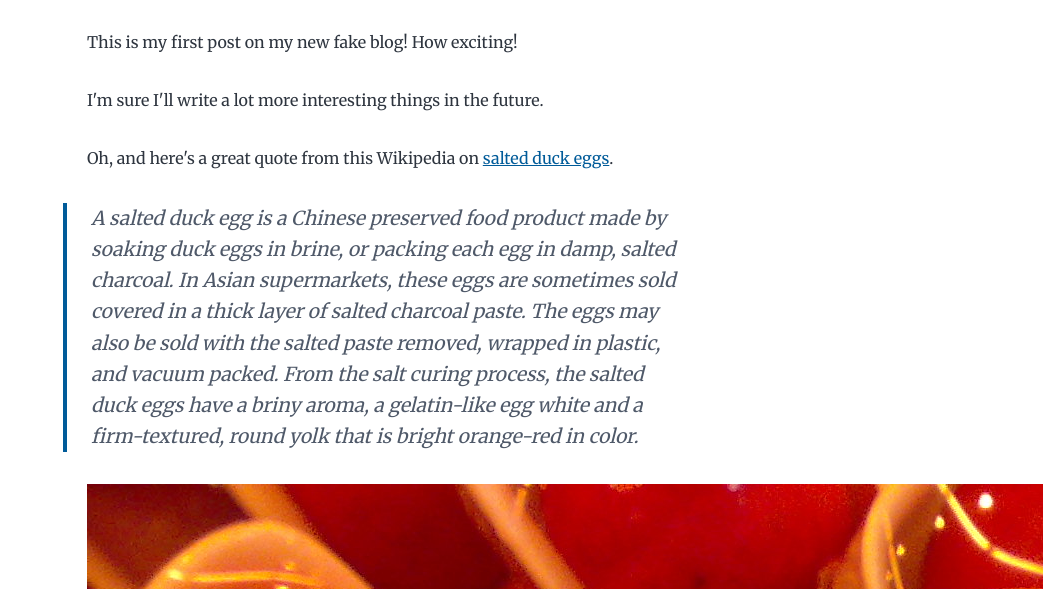
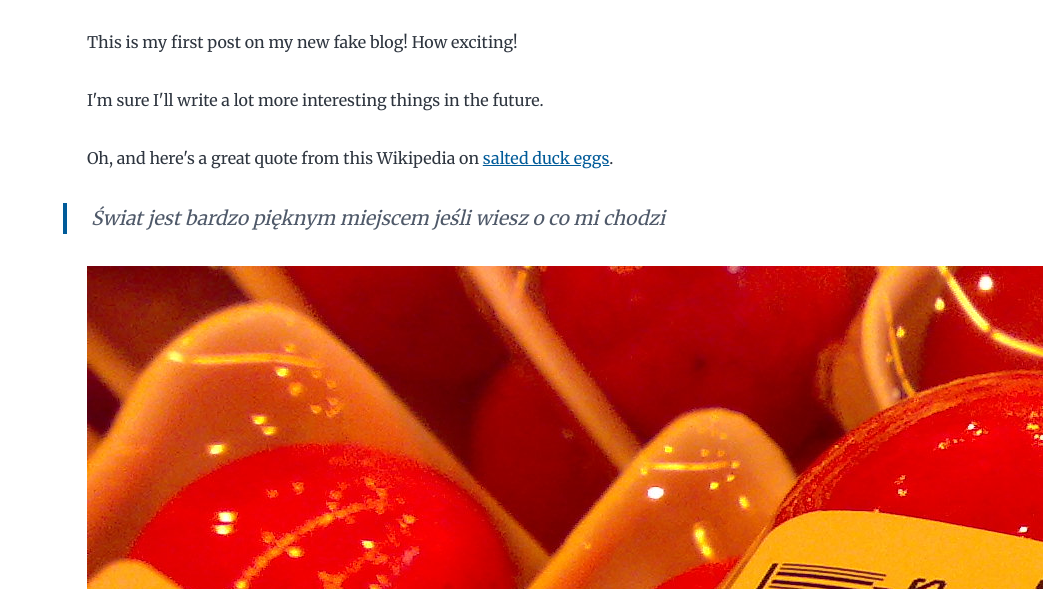
Before and after one commit to peaksonthedune/aty, a Gatsby site: page /hello-world/ in a window 1280 px wide. Shown: the part 211-800 px from the top of the page, without its empty margins (237-1280 px from the left). Built offline with nearby package versions, Linux system fonts and the light colour scheme; Gatsby itself is replaced by a stand-in of ours; some packages are replaced by stand-ins of ours.

Commit message:
Update index.md

```diff
--- a/content/blog/hello-world/index.md
+++ b/content/blog/hello-world/index.md
@@ -11,13 +11,7 @@ I'm sure I'll write a lot more interesting things in the future.
 Oh, and here's a great quote from this Wikipedia on
 [salted duck eggs](https://en.wikipedia.org/wiki/Salted_duck_egg).
 
-> A salted duck egg is a Chinese preserved food product made by soaking duck
-> eggs in brine, or packing each egg in damp, salted charcoal. In Asian
-> supermarkets, these eggs are sometimes sold covered in a thick layer of salted
-> charcoal paste. The eggs may also be sold with the salted paste removed,
-> wrapped in plastic, and vacuum packed. From the salt curing process, the
-> salted duck eggs have a briny aroma, a gelatin-like egg white and a
-> firm-textured, round yolk that is bright orange-red in color.
+>Świat jest bardzo pięknym miejscem jeśli wiesz o co mi chodzi
 
 ![Chinese Salty Egg](./salty_egg.jpg)
 
```
